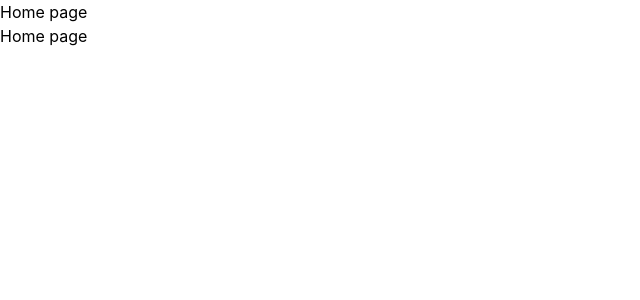
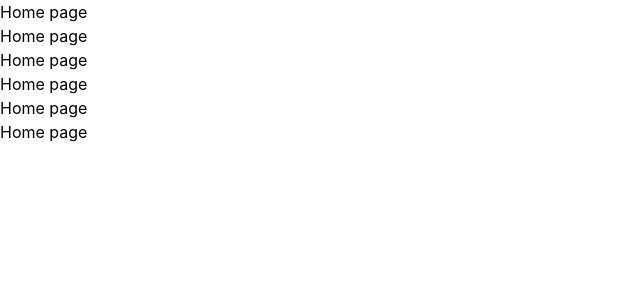
Before and after one commit to hiteshpanta/Chat_App, a React (Vite) app: page / in a window 1280 px wide. Shown: the top 300 px of the page, without its empty margins (0-640 px from the left). Built offline with nearby package versions, Linux system fonts and the light colour scheme.

Commit message:
Update App.tsx

```diff
--- a/src/App.tsx
+++ b/src/App.tsx
@@ -12,6 +12,19 @@ function App() {
 
 <h1>Home page</h1>
 
+
+
+        <h1>Home page</h1>
+
+
+<h1>Home page</h1>
+
+
+        <h1>Home page</h1>
+
+
+<h1>Home page</h1>
+
       </div>
     </>
   )
```
